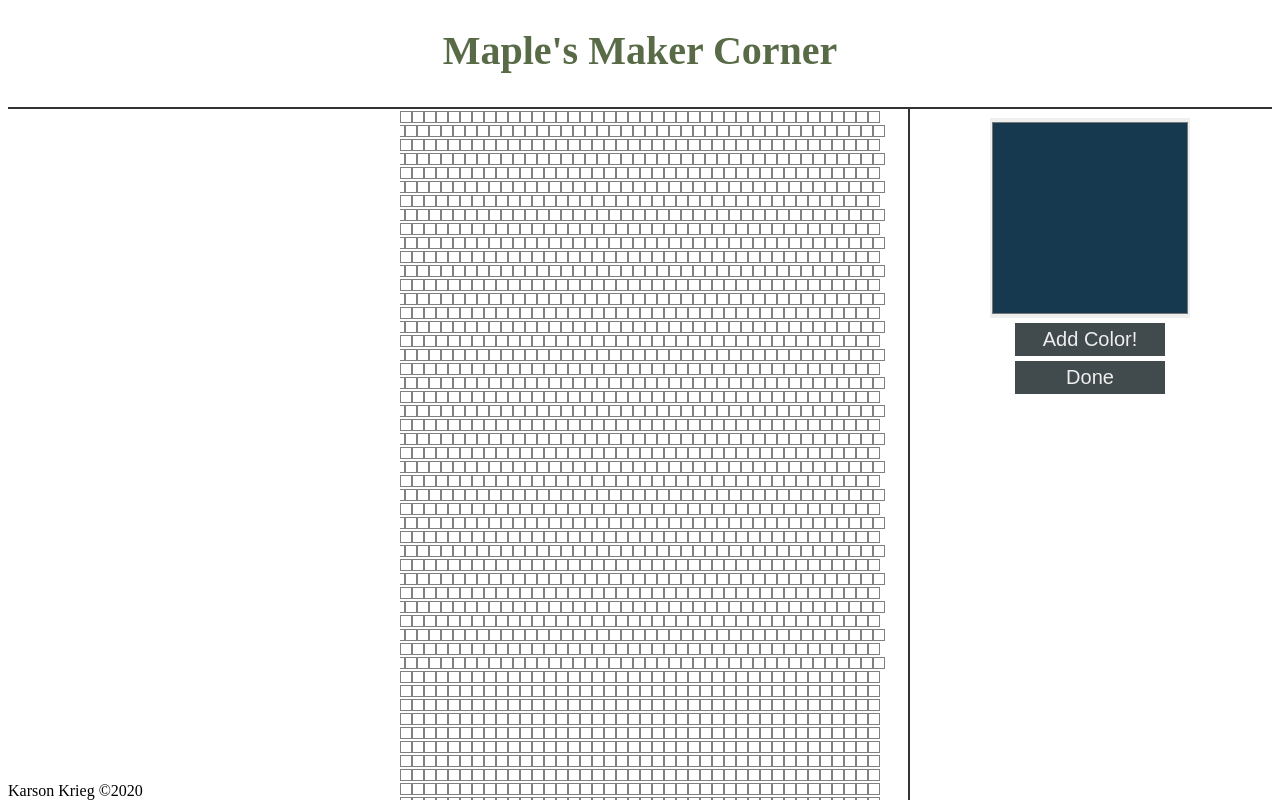
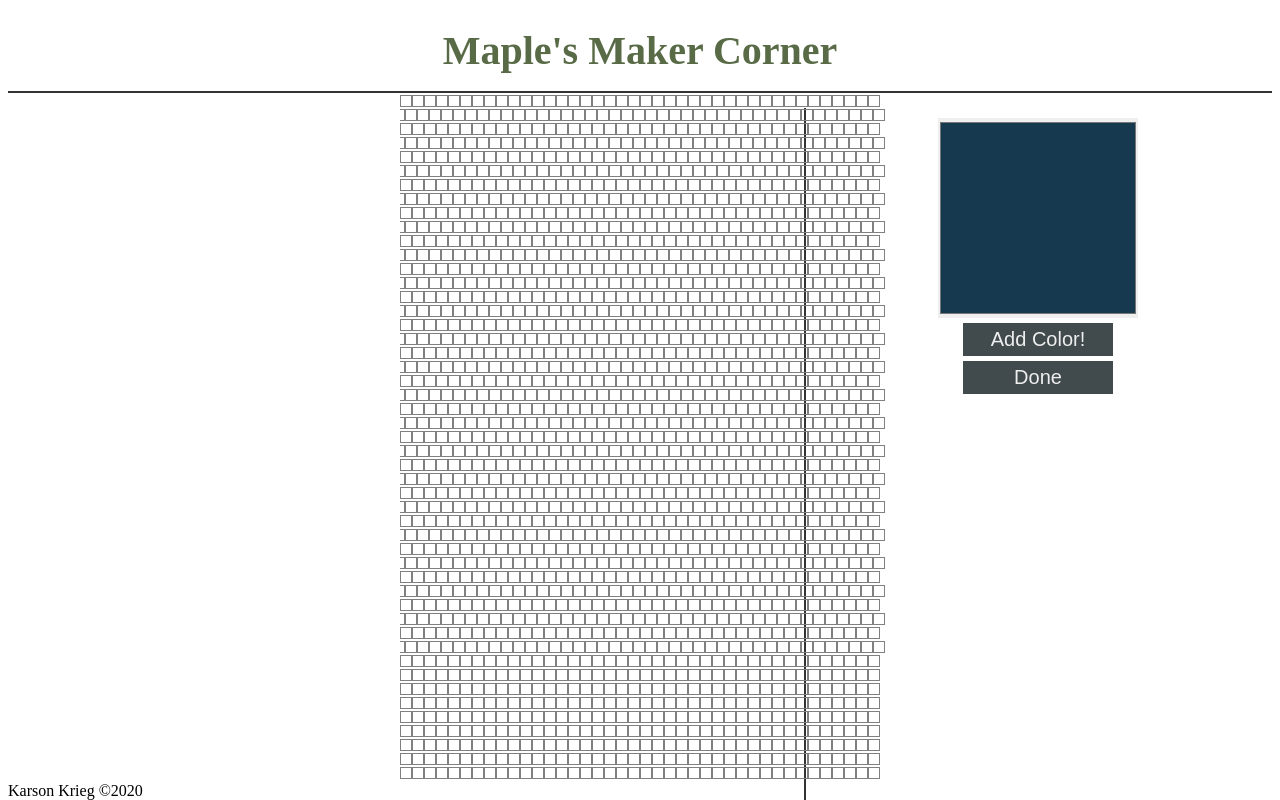
Before and after one commit to Klkrieg/earring-design-tool, a React (Create React App) app: page / in a window 1280 px wide. Both pictures are taken after a click on the button "Done". Shown: the top 800 px of the page. Built offline with nearby package versions, Linux system fonts and the light colour scheme.

Commit message:
minor fix

```diff
--- a/src/App.js
+++ b/src/App.js
@@ -6,7 +6,7 @@ import { ColorToolSection } from "./ColorTools/ColorToolSection";
 
 const Header = styled.header`
   text-align: center;
-  height: 80px;
+  height: 8vh;
   color: #586b46;
   font-size: 20px;
   border-bottom: solid 2px #333;
--- a/src/BeadGrid/BeadGrid.jsx
+++ b/src/BeadGrid/BeadGrid.jsx
@@ -8,12 +8,13 @@ const BigBox = styled.div`
   margin-right: 50px;
   padding: 0;
   /* width: 600px; */
-  height: 2100px;
+  height: 86vh;
   /* border: 10px solid black; */
   position: absolute;
   left: 400px;
   z-index: 100000;
-  overflow: hidden;
+  overflow-x: hidden;
+  overflow-y: scroll;
 `;
 // const Divider = styled.div`
 //   width: 100%;
--- a/src/ColorTools/ColorToolSection.jsx
+++ b/src/ColorTools/ColorToolSection.jsx
@@ -3,7 +3,7 @@ import styled from "styled-components";
 
 const ColorContainer = styled.div`
   margin: 50px auto;
-  width: 15vw;
+  width: 30vw;
   min-width: 280px;
   min-height: 80vh;
   max-height: 80vh;
```
Also changed, not shown: 1 other file (tests, documents, lock files or other folders).
